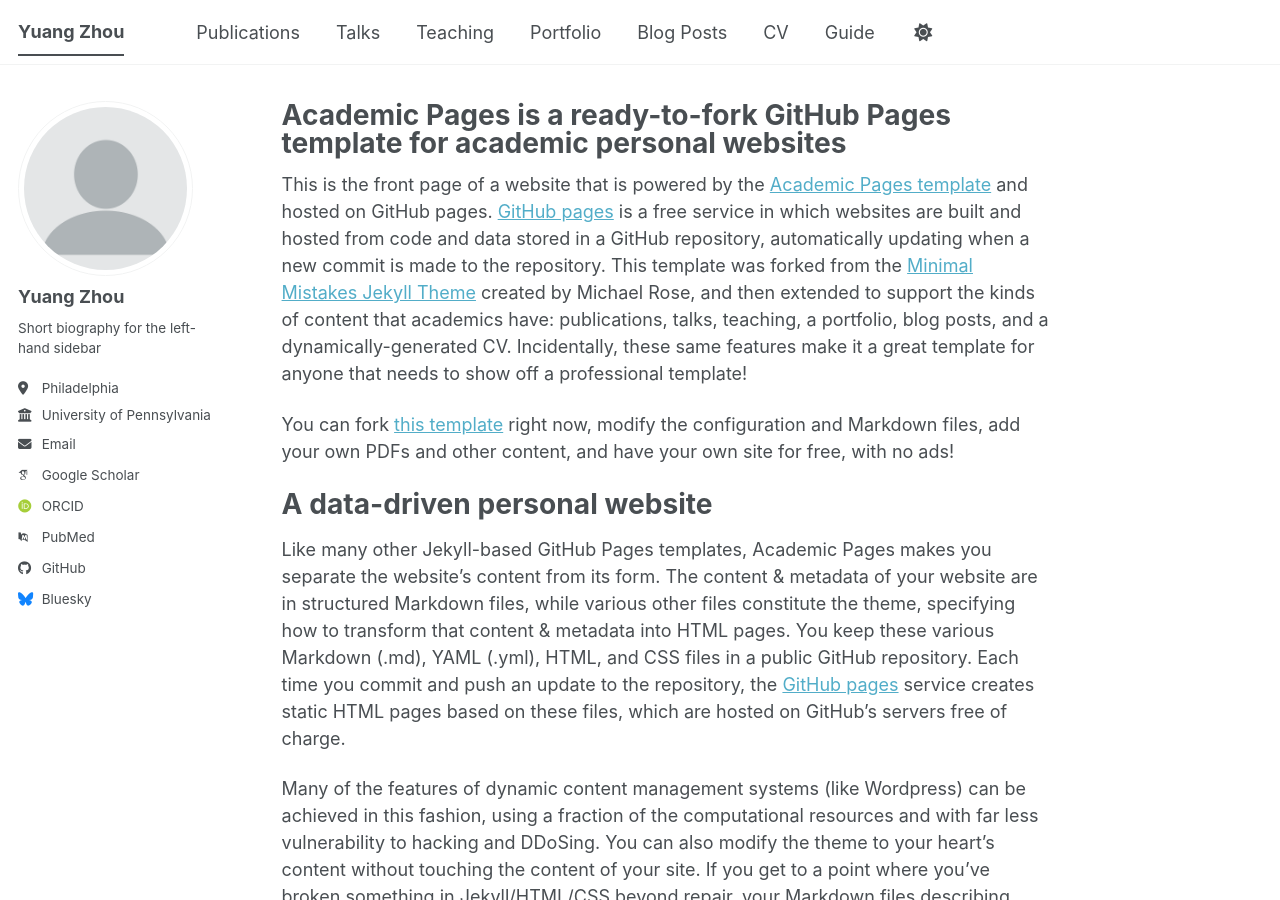
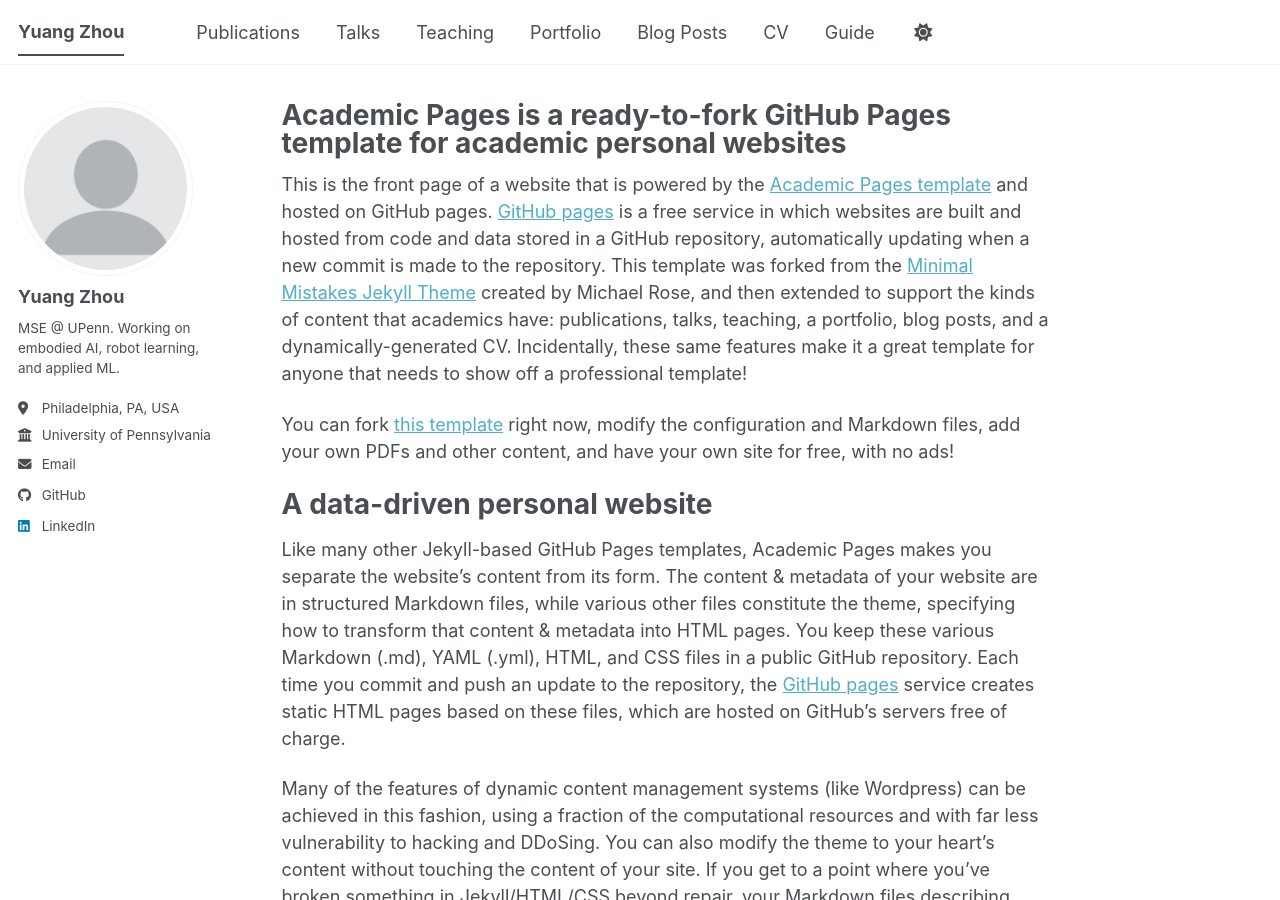
Before and after one commit to Yuang-Zhou/yuang-zhou.github.io, a Jekyll site: the page built from _pages/about.md, in a window 1280 px wide and 900 px high. Built offline with Jekyll 4.4.1, drawn with Linux system fonts in a browser that asks for light colours; some web fonts are replaced; a script bundle is joined from its source files by our own code; library files that are not in the unit come from our copies.

Commit message:
Update _config.yml

```diff
--- a/_config.yml
+++ b/_config.yml
@@ -12,7 +12,7 @@
 title                    : "Yuang Zhou"
 title_separator          : "-"
 name                     : &name "Yuang Zhou"
-description              : &description "Yuang's Website"   # Update this with a general description of your site, this is the default if not overridden by a page
+description              : &description "Investment / Embodied AI / Robotics / Crypto"   # Update this with a general description of your site, this is the default if not overridden by a page
 url                      : https://yuang-zhou.github.io # The base hostname & protocol for your site e.g. "https://[your GitHub username].github.io",
                                                            # or if you already have some other page hosted on Github then use "https://[your GitHub username].github.io/[Your Repo Name]"
 baseurl                  : "" # the subpath of your site, e.g. "/blog"
@@ -26,22 +26,22 @@
   avatar           : "profile.png"
   name             : "Yuang Zhou"
   pronouns         : # example: "she/her"
-  bio              : "Short biography for the left-hand sidebar"
-  location         : "Philadelphia"
+  bio              : "MSE @ UPenn. Working on embodied AI, robot learning, and applied ML."
+  location         : "Philadelphia, PA, USA"
   employer         : "University of Pennsylvania"
   uri              : # URL
-  email            : "none@example.org"
+  email            : "yuangzho@seas.upenn.edu"
 
   # Academic websites
   academia         : # URL
   arxiv            : # URL - Update with the correct link to your profile
-  googlescholar    : "https://scholar.google.com/citations?user=PS_CX0AAAAAJ"
+  googlescholar    :
   inspire-hep      : # URL
   impactstory      : # URL
-  orcid            : "https://orcid.org/yourorcidurl"
+  orcid            :
   semantic         : # URL
   ssrn             : # URL
-  pubmed           : "https://www.ncbi.nlm.nih.gov/pubmed/?term=john+snow"
+  pubmed           :
   researchgate     : # URL
   scopus           : # URL
   zotero           : # URL
@@ -51,13 +51,13 @@
   bitbucket        : # Username - Update with your username on the site
   codepen          : # Username
   dribbble         : # Username
-  github           : "academicpages"
+  github           : "https://github.com/Yuang-Zhou"
   kaggle           : # Username
   stackoverflow    : # User number or user number and name (i.e., use "1" or "1/jeff-atwood")
 
   # Social media
   artstation       : # Username
-  bluesky          : "bsky.app" # Replace this with you Bluesky username
+  bluesky          : # Replace this with you Bluesky username
   facebook         : # Username
   flickr           : # Username
   foursquare       : # Username
@@ -66,7 +66,7 @@
   keybase          : # Username
   instagram        : # Username
   lastfm           : # Username
-  linkedin         : # Username
+  linkedin         : "https://www.linkedin.com/in/yuangzhou/" # Username
   mastodon         : # URL
   medium           : # URL
   pinterest        : # Username
```
